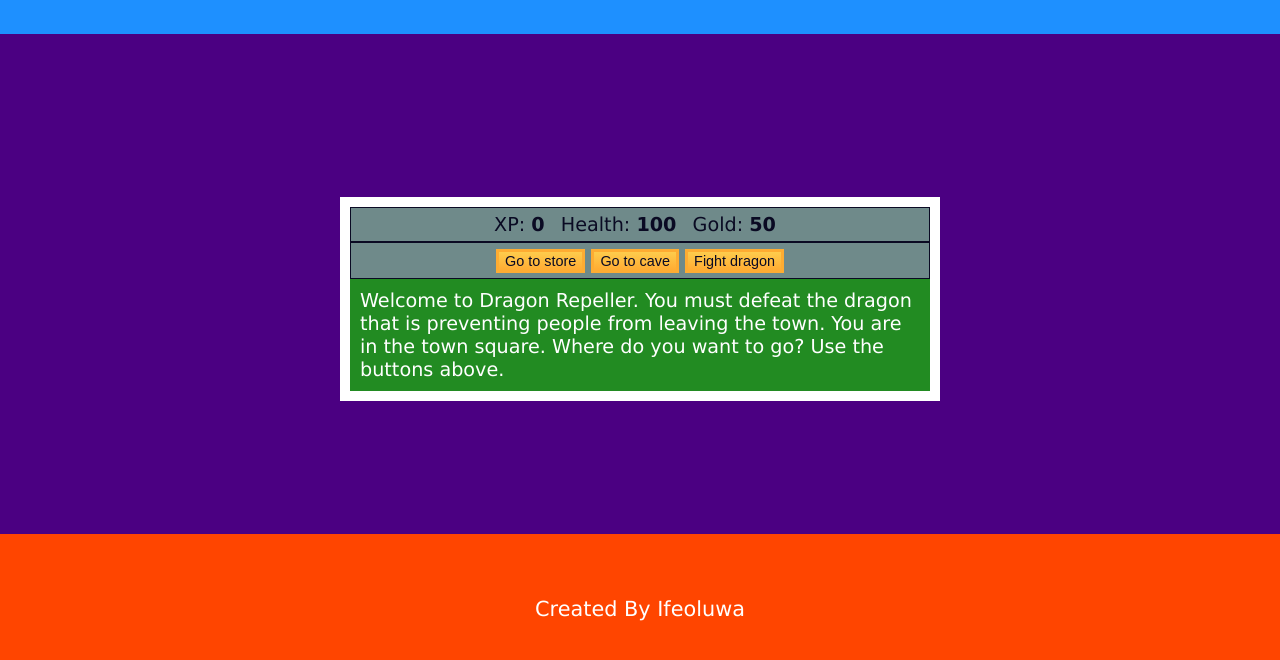
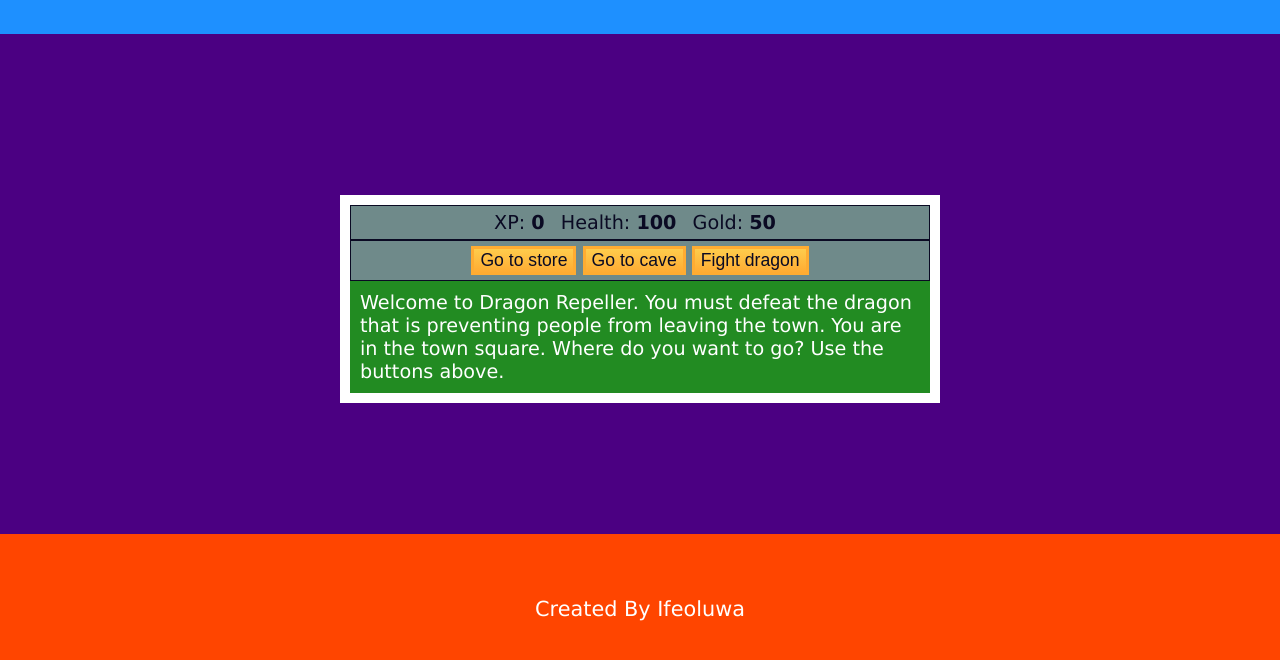
Before and after one commit to Ifeoluwa-Ajiboye/RPGQuest, a plain HTML site: page index.html in a window 1280 px wide. Shown: the part 116-776 px from the top of the page. Drawn offline with Linux system fonts and the light colour scheme.

Commit message:
Update styles.css

```diff
--- a/styles.css
+++ b/styles.css
@@ -76,7 +76,7 @@ button {
   background-image: linear-gradient(#fecc4c, #ffac33);
   border: 3px solid #feac32;
   font-weight: 500;
-  font-size: 0.9rem;
+  font-size: 1.1rem;
 }
 
 footer {
```
